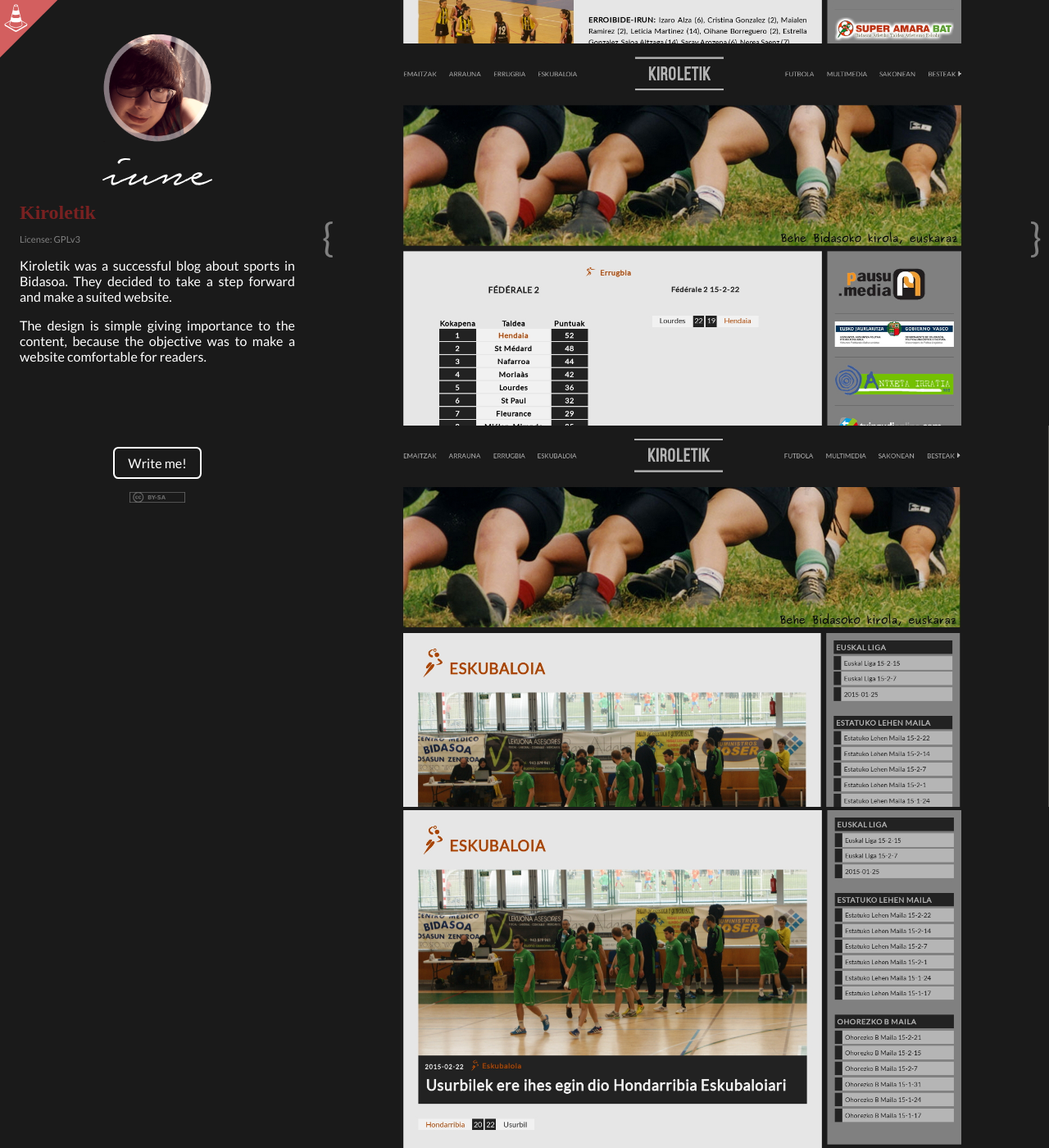
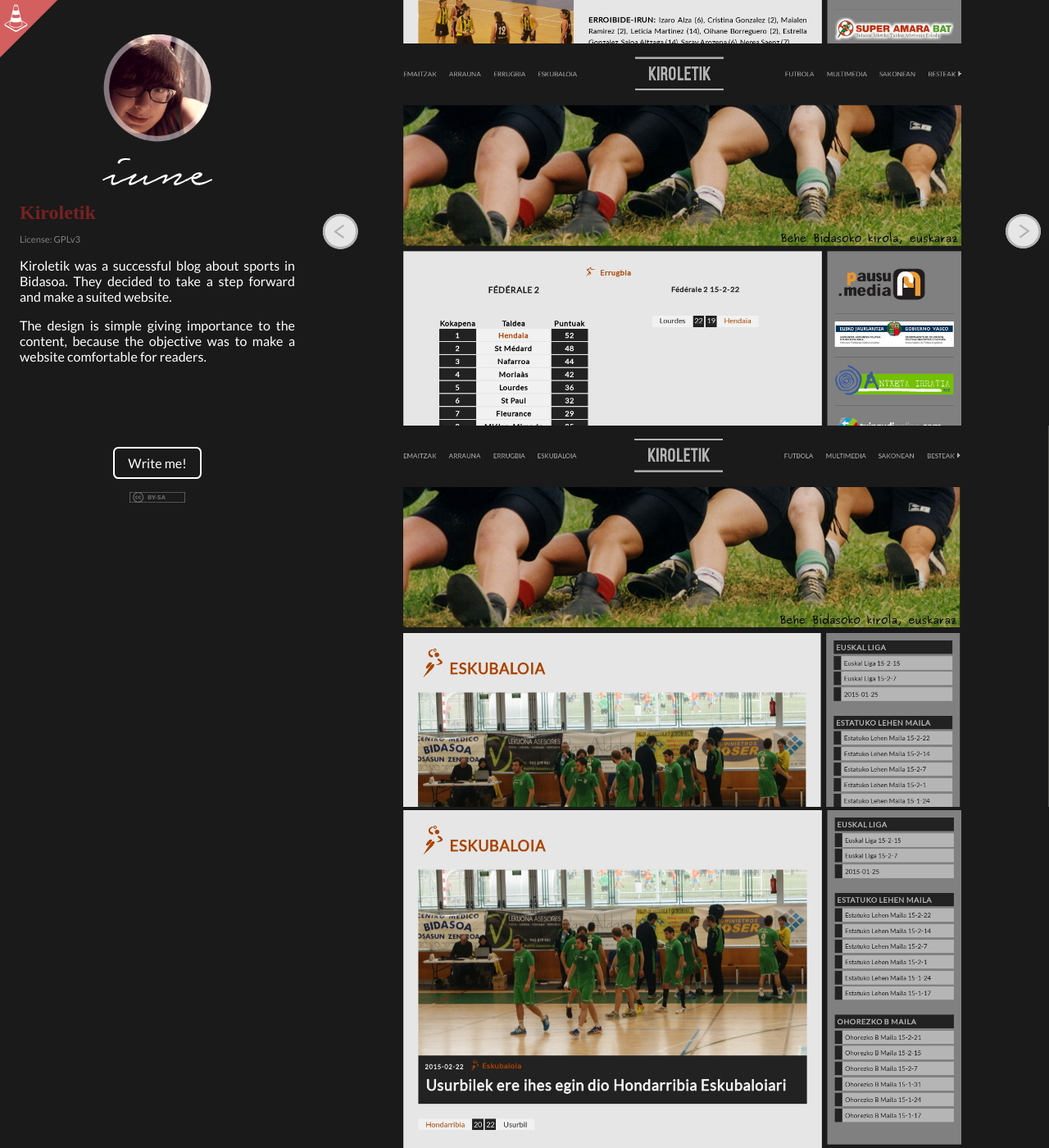
Before and after one commit to iunetrecet/iunetrecet.github.io.old, a Jekyll site: the page built from _projects/kiroletik.md, in a window 1280 px wide and 1400 px high, scrolled down 714 px. Shown: the whole window at 82% size. Built offline with Jekyll 4.4.1, drawn with Linux system fonts in a browser that asks for light colours; some web fonts are replaced; Markdown is read by kramdown in place of the engine named in the settings.

Commit message:
new arrow image for the project slide

```diff
--- a/_layouts/project.html
+++ b/_layouts/project.html
@@ -5,7 +5,7 @@ layout: default
 <section id="project">
   {% if page.images %}
   <section id="gallery">
-    <p class="arrow prev">{</p>
+    <image class="arrow prev" alt="prev" src="{{ site.baseurl }}images/arrows.svg" />
 		<div id="gallery_images">
 			<div id="image">
 				{% for image in page.images %}
@@ -13,7 +13,7 @@ layout: default
 				{% endfor %}
 			</div>
 		</div>
-    <p class="arrow next">}</p>
+    <image class="arrow next" alt="next" src="{{ site.baseurl }}images/arrows.svg" />
   </section>
   {% endif %}
 
--- a/_sass/project.sass
+++ b/_sass/project.sass
@@ -4,7 +4,7 @@ section#project
     img
       width: 95%
       margin: 2.5%
-  p.arrow
+  .arrow
     display: none
 @media #{$medium-up}
   section#project
@@ -28,24 +28,25 @@ section#project
           max-height: 100vh
           max-width: 100%
           width: inherit
-      p.arrow
+      .arrow
         display: block
         position: absolute
         vertical-align: middle
-        font-size: 3rem
-        color: grey
-        font-family: $serif
+        width: 5%
         top: 45%
         z-index: 5
         margin: 0
         text-align: center
         padding: 0 .2em
+        @media #{$small-only}
+          display: none
         &.active
           cursor: pointer
           color: #303030
-        &:first-child
-          left: 0
-        &:last-child
-          right: 0
+        &.prev
+          left: 1%
+          transform: rotate(180deg)
+        &.next
+          right: 1%
 article
   display: none
```
Also changed, not shown: images/arrows.svg (added).
